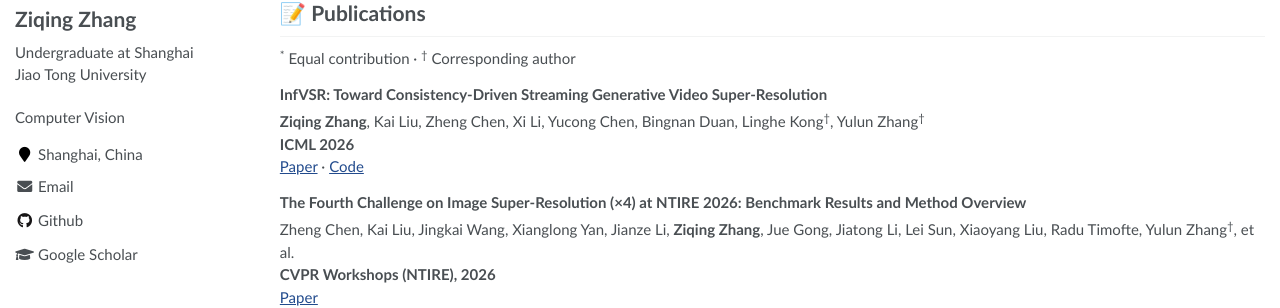
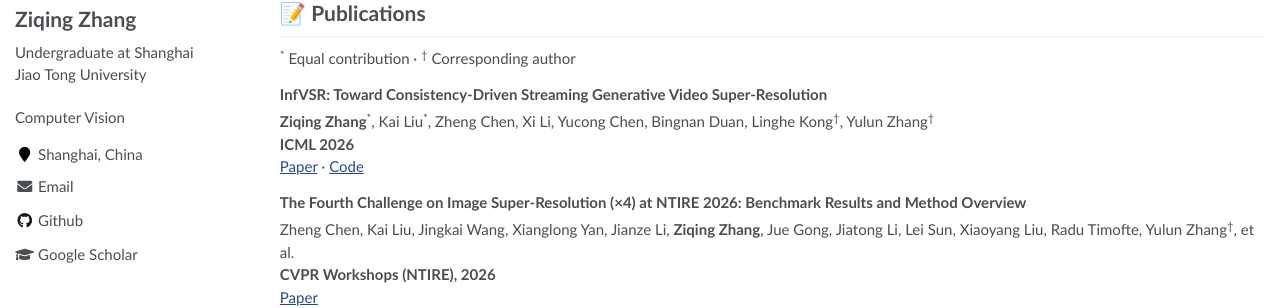
Before and after one commit to zzqingz/zzqingz.github.io, a Jekyll site: the page built from _pages/about.md, in a window 1280 px wide and 900 px high. Shown: the part 270-578 px from the top of the window. Built offline with Jekyll 4.4.1, drawn with Linux system fonts in a browser that asks for light colours.

```diff
--- a/_pages/about.md
+++ b/_pages/about.md
@@ -26,7 +26,7 @@ Feel free to reach out at [zhangziqing@sjtu.edu.cn](mailto:zhangziqing@sjtu.edu.
 
 ### InfVSR: Toward Consistency-Driven Streaming Generative Video Super-Resolution
 
-**Ziqing Zhang**, Kai Liu, Zheng Chen, Xi Li, Yucong Chen, Bingnan Duan, Linghe Kong<sup>†</sup>, Yulun Zhang<sup>†</sup><br>
+**Ziqing Zhang**<sup>*</sup>, Kai Liu<sup>*</sup>, Zheng Chen, Xi Li, Yucong Chen, Bingnan Duan, Linghe Kong<sup>†</sup>, Yulun Zhang<sup>†</sup><br>
 **ICML 2026**<br>
 [Paper](https://arxiv.org/abs/2510.00948) · [Code](https://github.com/Kai-Liu001/InfVSR)
 
```
